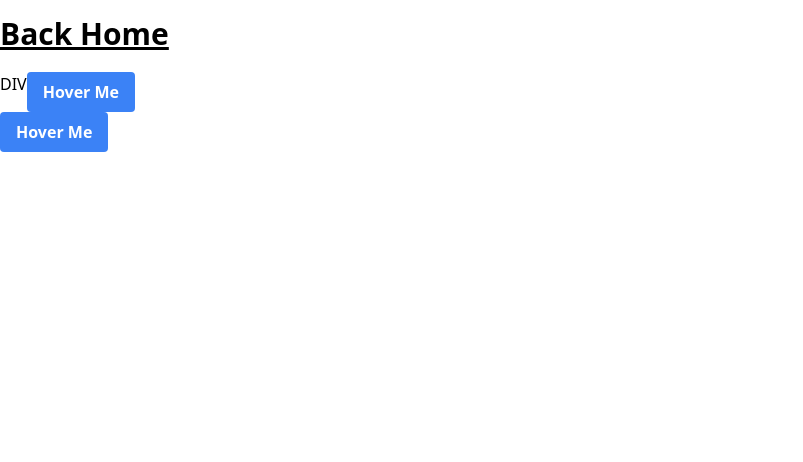
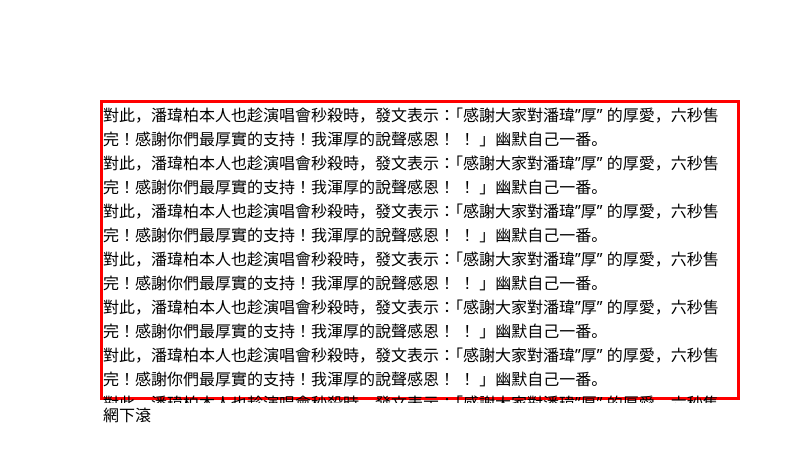
Before and after one commit to LouisKoXiang/v-calendar-vue3, a Vue app: page /Popover in a window 1280 px wide. Shown: the top 462 px of the page, without its empty margins (0-803 px from the left). Built offline with nearby package versions, Linux system fonts and the light colour scheme; what v-calendar would draw is missing.

Commit message:
Update Popover.vue
JUST TEST

```diff
--- a/src/views/Popover.vue
+++ b/src/views/Popover.vue
@@ -1,111 +1,44 @@
 <template>
-  <div>
-    <router-link to="/">
-      <div class="mt-4">
-        <h1 className="text-3xl font-bold underline">Back Home</h1>
+  <div class="sitecore">
+    <div class="term-container">
+      <div class="scorll-container" ref="termRef">
+        <div class="sitecore-container">
+          <div v-html="htmlData"></div>
+        </div>
+        <div class="temp"></div>
       </div>
-    </router-link>
-    <div class="flex mt-5">
-      <div>DIV</div>
-      <div class="relative">
-        <button
-          class="bg-blue-500 hover:bg-blue-700 text-white font-bold py-2 px-4 rounded"
-          @mouseenter="showPopover = true"
-          @mouseleave="showPopover = false"
-        >
-          Hover Me
-        </button>
-        <div
-          v-if="showPopover"
-          style="width: 300px"
-          class="absolute z-10 bg-white border border-gray-200 rounded shadow-md p-4 mt-2"
-        >
-          <p>HEEEEEEEELLLLLLLLOOOOOOO。</p>
-        </div>
-      </div>
-    </div>
-    <div class="relative">
-      <button
-        class="bg-blue-500 hover:bg-blue-700 text-white font-bold py-2 px-4 rounded"
-        @mouseenter="showPopover1 = true"
-        @mouseleave="showPopover1 = false"
-      >
-        Hover Me
-      </button>
-      <div v-if="showPopover1" class="absolute z-10 mt-2 bg-white">
-        <div class="border-2 flex flex-col rounded-lg">
-          <div class="flex justify-center mt-1">
-            <div class="text-xl">
-              {{ title }}
-            </div>
-          </div>
-          <div class="flex justify-center mt-1">
-            {{ subTitle }}
-          </div>
-          <div class="grid grid-cols-7 gap-3 mt-3">
-            <div v-for="item in daysObj" :key="item.day" class="text-center">
-              <button
-                :class="[
-                  'rounded-full',
-                  item.isSelect ? 'bg-teal-500  text-white' : ''
-                ]"
-                @click="item.isSelect = !item.isSelect"
-                style="width: 30px; height: 30px"
-              >
-                {{ item.day }}
-              </button>
-            </div>
-          </div>
-          <div class="flex justify-center my-4">
-            <button
-              @click="selectDays"
-              class="w-full text-xs py-2 bg-teal-500 mx-2 text-white p-1"
-            >
-              確定
-            </button>
-          </div>
-        </div>
+      <div>
+        <button @click="scrollToBottom">網下滾</button>
       </div>
     </div>
   </div>
 </template>
 
 <script setup lang="ts">
-import { ref } from 'vue'
+import { ref, Ref } from 'vue'
 
-const title = ref('預約週期')
-const subTitle = ref('請選擇轉帳日期(可複選)')
-const showPopover = ref(false)
-const showPopover1 = ref(false)
+const htmlData = "<div><p>對此，潘瑋柏本人也趁演唱會秒殺時，發文表示：「感謝大家對潘瑋”厚” 的厚愛，六秒售完！感謝你們最厚實的支持！我渾厚的說聲感恩！ ！ &ZeroWidthSpace;」幽默自己一番。</p><p>對此，潘瑋柏本人也趁演唱會秒殺時，發文表示：「感謝大家對潘瑋”厚” 的厚愛，六秒售完！感謝你們最厚實的支持！我渾厚的說聲感恩！ ！ &ZeroWidthSpace;」幽默自己一番。</p><p>對此，潘瑋柏本人也趁演唱會秒殺時，發文表示：「感謝大家對潘瑋”厚” 的厚愛，六秒售完！感謝你們最厚實的支持！我渾厚的說聲感恩！ ！ &ZeroWidthSpace;」幽默自己一番。</p><p>對此，潘瑋柏本人也趁演唱會秒殺時，發文表示：「感謝大家對潘瑋”厚” 的厚愛，六秒售完！感謝你們最厚實的支持！我渾厚的說聲感恩！ ！ &ZeroWidthSpace;」幽默自己一番。</p><p>對此，潘瑋柏本人也趁演唱會秒殺時，發文表示：「感謝大家對潘瑋”厚” 的厚愛，六秒售完！感謝你們最厚實的支持！我渾厚的說聲感恩！ ！ &ZeroWidthSpace;」幽默自己一番。</p><p>對此，潘瑋柏本人也趁演唱會秒殺時，發文表示：「感謝大家對潘瑋”厚” 的厚愛，六秒售完！感謝你們最厚實的支持！我渾厚的說聲感恩！ ！ &ZeroWidthSpace;」幽默自己一番。</p><p>對此，潘瑋柏本人也趁演唱會秒殺時，發文表示：「感謝大家對潘瑋”厚” 的厚愛，六秒售完！感謝你們最厚實的支持！我渾厚的說聲感恩！ ！ &ZeroWidthSpace;」幽默自己一番。</p><p>對此，潘瑋柏本人也趁演唱會秒殺時，發文表示：「感謝大家對潘瑋”厚” 的厚愛，六秒售完！感謝你們最厚實的支持！我渾厚的說聲感恩！ ！ &ZeroWidthSpace;」幽默自己一番。</p></div>"
+const termRef = ref(null) as Ref;
 
-const daysObj = ref()
-const showValue = ref()
+const scrollToBottom = () => {
+  const lastElement = termRef.value.lastElementChild;
+  lastElement.scrollIntoView({
+    behavior: "smooth",
+    block: "nearest",
+  })
+}
+</script>
 
-const fetchData = () => {
-  daysObj.value = []
-  daysObj.value = [
-    {
-      day: 1,
-      isSelect: false
-    }
-  ]
-  while (daysObj.value.length < 30) {
-    const index = daysObj.value.length - 1
-    daysObj.value.push({
-      day: daysObj.value[index].day + 1,
-      isSelect: false
-    })
-  }
+<style type="scss">
+.term-container {
+  margin: 100px;
+  width: 50%;
+  height: 300px;
+  border: 3px solid red;
 }
 
-fetchData()
-
-// 顯示轉帳週期
-const selectDays = () => {
-  const filteredDays = daysObj.value.filter(
-    (item: { isSelect: boolean }) => item.isSelect
-  )
-  const selectedDays = filteredDays.map((item: { day: number }) => item.day)
-  showValue.value = selectedDays
+.scorll-container {
+  overflow-y: auto;
+  height: 300px;
 }
-</script>
+</style>
```
